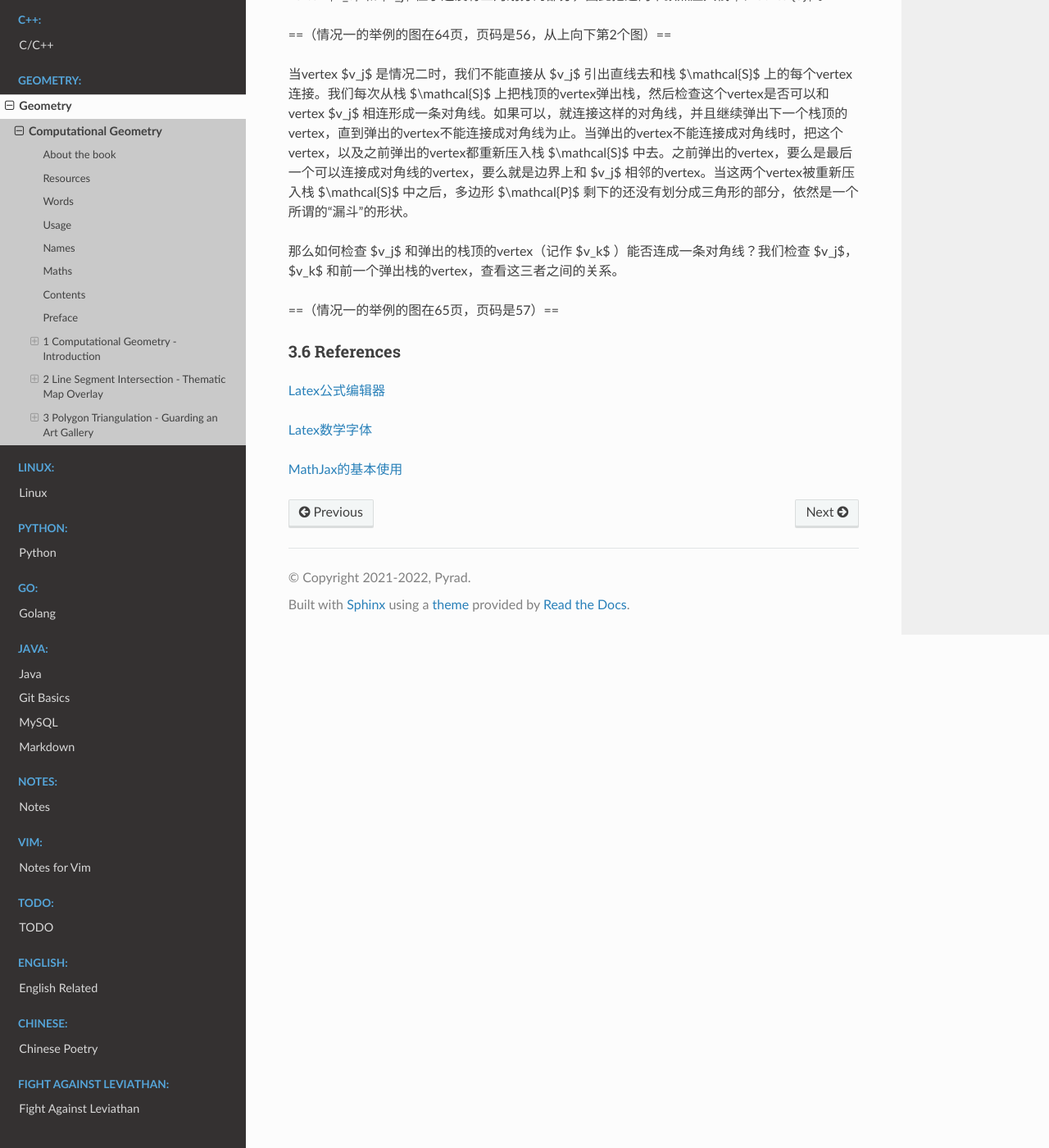
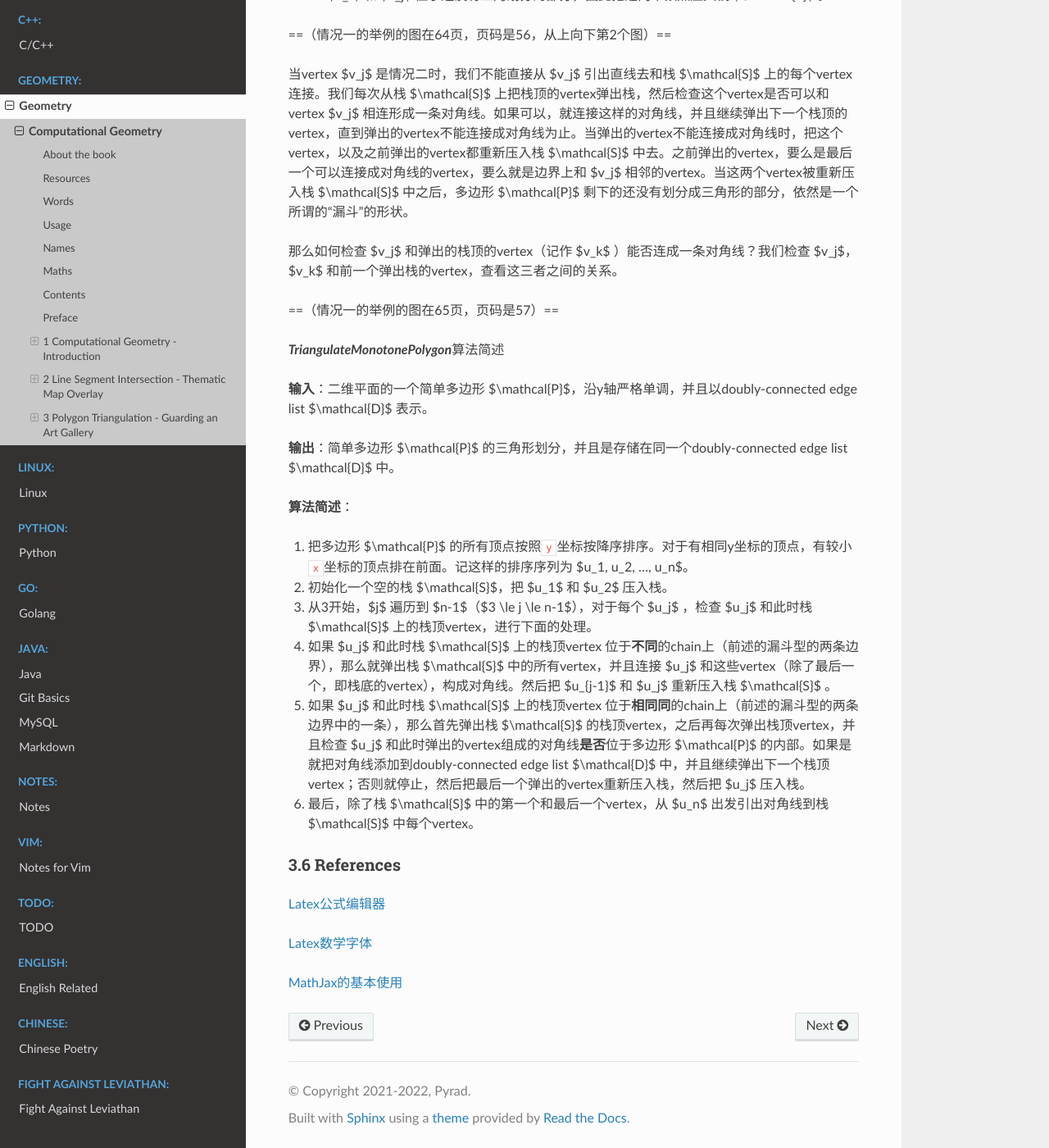
Before and after one commit to Pyrad/pyradnotes, a Sphinx documentation site: the page built from source/Geometry/ComputationalGeometryAA3rd.md, in a window 1280 px wide and 1400 px high, scrolled down 34405 px. Shown: the whole window at 82% size. Built offline with Sphinx 7.4.7 and the Read the Docs theme 2.0.0, drawn with Linux system fonts in a browser that asks for light colours.

Commit message:
CGAA3 3.3 Algorithm TriangulateMonotonePolygon

```diff
--- a/source/Geometry/ComputationalGeometryAA3rd.md
+++ b/source/Geometry/ComputationalGeometryAA3rd.md
@@ -1226,6 +1226,23 @@ problem，第7章用它来计算Voronoi diagram（维诺图） of a set of point
 
 
 
+***TriangulateMonotonePolygon***算法简述
+
+**输入**：二维平面的一个简单多边形 $\mathcal{P}$，沿y轴严格单调，并且以doubly-connected edge list $\mathcal{D}$ 表示。
+
+**输出**：简单多边形 $\mathcal{P}$ 的三角形划分，并且是存储在同一个doubly-connected edge list $\mathcal{D}$ 中。
+
+**算法简述**：
+
+1. 把多边形 $\mathcal{P}$ 的所有顶点按照`y`坐标按降序排序。对于有相同y坐标的顶点，有较小`x`坐标的顶点排在前面。记这样的排序序列为 $u_1, u_2, ..., u_n$。
+2. 初始化一个空的栈 $\mathcal{S}$，把 $u_1$ 和 $u_2$ 压入栈。
+3. 从3开始，$j$ 遍历到 $n-1$（$3 \le j \le n-1$），对于每个 $u_j$ ，检查 $u_j$ 和此时栈 $\mathcal{S}$ 上的栈顶vertex，进行下面的处理。
+4. 如果 $u_j$ 和此时栈 $\mathcal{S}$ 上的栈顶vertex 位于**不同**的chain上（前述的漏斗型的两条边界），那么就弹出栈 $\mathcal{S}$ 中的所有vertex，并且连接 $u_j$ 和这些vertex（除了最后一个，即栈底的vertex），构成对角线。然后把 $u_{j-1}$ 和 $u_j$ 重新压入栈 $\mathcal{S}$ 。
+5. 如果 $u_j$ 和此时栈 $\mathcal{S}$ 上的栈顶vertex 位于**相同同**的chain上（前述的漏斗型的两条边界中的一条），那么首先弹出栈 $\mathcal{S}$ 的栈顶vertex，之后再每次弹出栈顶vertex，并且检查 $u_j$ 和此时弹出的vertex组成的对角线**是否**位于多边形 $\mathcal{P}$ 的内部。如果是就把对角线添加到doubly-connected edge list $\mathcal{D}$ 中，并且继续弹出下一个栈顶vertex；否则就停止，然后把最后一个弹出的vertex重新压入栈，然后把 $u_j$ 压入栈。
+6. 最后，除了栈 $\mathcal{S}$ 中的第一个和最后一个vertex，从 $u_n$ 出发引出对角线到栈 $\mathcal{S}$ 中每个vertex。
+
+
+
 
 
 
```
